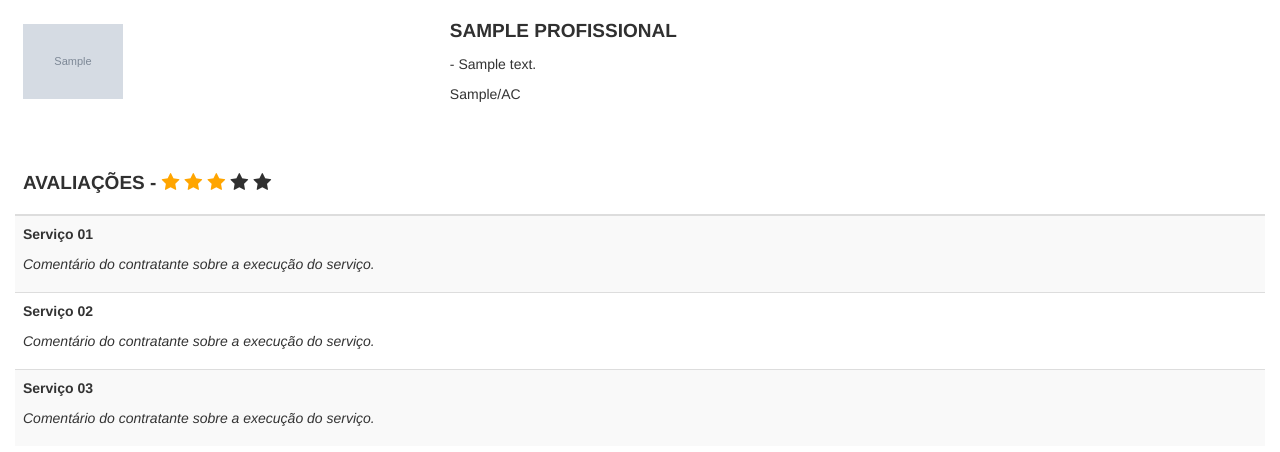
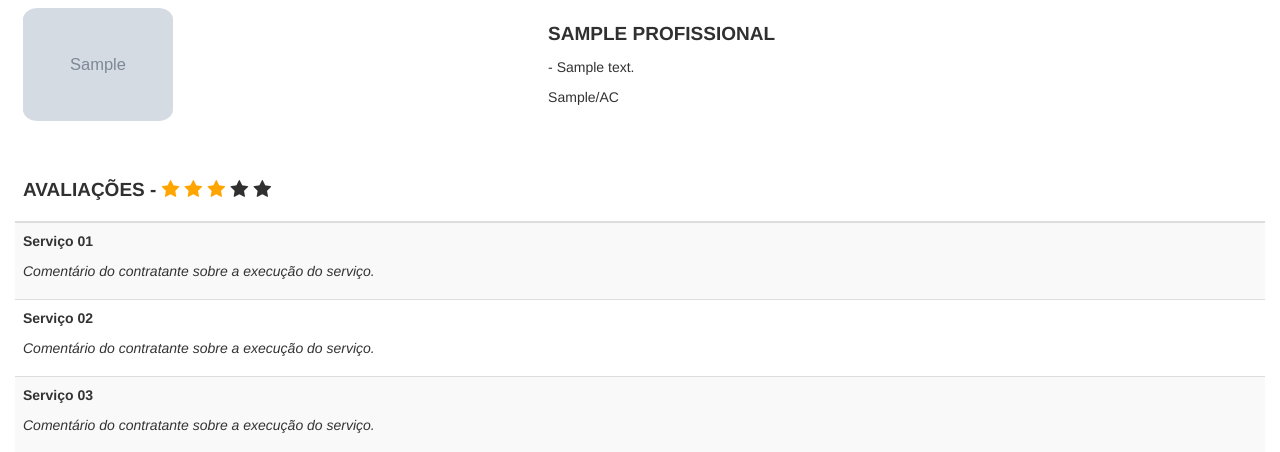
Before and after one commit to kaiserthiago/contratou, a Django app: page /contratou/profissional/detalhe/1/ in a window 1280 px wide. Shown: the part 51-503 px from the top of the page. Run offline with Django 3.2, Linux system fonts and the light colour scheme; tables that the repository leaves empty hold one stand-in row (values such as "Sample post"); grey boxes marked "Sample" are stand-in pictures; some libraries are stand-ins or nearby versions.

Commit message:
novo profisssionais

```diff
--- a/contratou/templates/contratou/profissional_detalhe.html
+++ b/contratou/templates/contratou/profissional_detalhe.html
@@ -13,7 +13,7 @@
         <tr>
             <td style="vertical-align:middle">
                 <img src="{{ profissional.foto.url }}" class="img-resposive"
-                     style="width:100px; margin-right: 10px">
+                     style="width:150px; margin-right: 10px; border-radius: 10%">
             </td>
             <td style="vertical-align:middle">
                 <h4><strong>{{ profissional.nome }}</strong></h4>
```
Also changed, not shown: media/img_profissional/img_avatar.png (added), media/img_profissional/img_avatar2.png (added), media/img_profissional/img_avatar_0RqlNJE.png (added), media/img_profissional/img_avatar_SBZfOCr.png (added).
